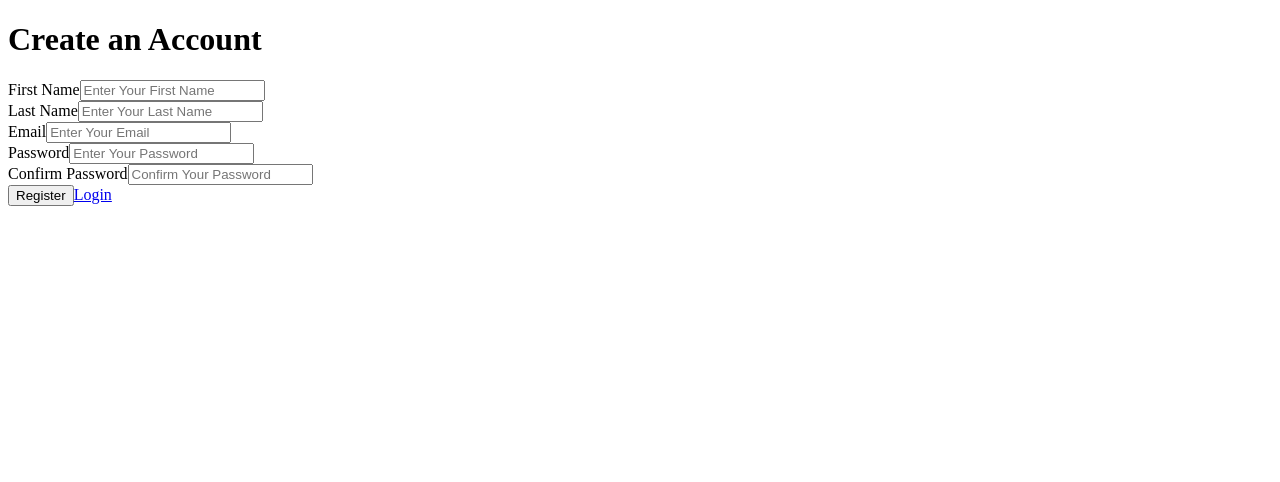
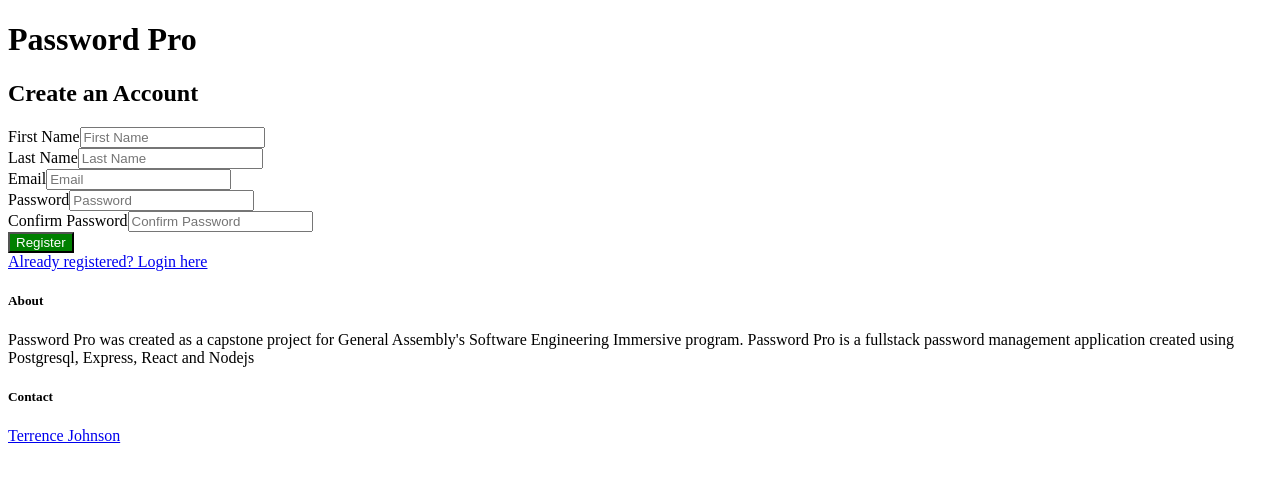
Before and after one commit to TCJohnson1/password_pro, a React (Create React App) app: page /register in a window 1280 px wide. Shown: the top 482 px of the page. Built offline with nearby package versions, Linux system fonts and the light colour scheme.

Commit message:
updated header and footer

```diff
--- a/src/components/Footer.jsx
+++ b/src/components/Footer.jsx
@@ -1,28 +1,28 @@
-// import React, { Component } from 'react'
-// import {BrowserRouter as Router, Link, Route, Switch} from 'react-router-dom'
+import React, { Component } from 'react'
+import {BrowserRouter as Router, Link, Route, Switch} from 'react-router-dom'
 
-// export default class Footer extends Component {
-//       render() {
-//             return (
-//                   <Footer className="page-footer">
-//                   <div className="container">
-//                         <div className="row">
-//                         <h5>About</h5>
-//                         <p>
-//                         Password Pro was created as a capstone project for General
-//                         Assembly's Software Engineering Immersive program. Password Pro is a fullstack password management application created using Postgresql, Express, React and Nodejs
-//                         </p>
-//                         </div>
-//                         <div>
-//                         <h5>Contact</h5>
-//                         <p>
-//                         <a href="https://www.linkedin.com/in/terrence-c-johnson2/">
-//                         Terrence Johnson
-//                         </a>
-//                         </p>
-//                         </div>
-//                   </div>
-//                   </Footer>
-//             )
-//       }
-// }
+export default class Footer extends Component {
+      render() {
+            return (
+                  <div className="page-footer">
+                  <div className="container">
+                        <div className="row">
+                        <h5>About</h5>
+                        <p>
+                        Password Pro was created as a capstone project for General
+                        Assembly's Software Engineering Immersive program. Password Pro is a fullstack password management application created using Postgresql, Express, React and Nodejs
+                        </p>
+                        </div>
+                        <div>
+                        <h5>Contact</h5>
+                        <p>
+                        <a href="https://www.linkedin.com/in/terrence-c-johnson2/">
+                        Terrence Johnson
+                        </a>
+                        </p>
+                        </div>
+                  </div>
+                  </div>
+            )
+      }
+}
--- a/src/components/Header.jsx
+++ b/src/components/Header.jsx
@@ -1,13 +1,17 @@
-// import React, { Component } from 'react'
-// import { BrowserRouter as Router, Link, Route, Switch } from "react-router-dom"
+import React, { Component } from 'react'
+import { BrowserRouter as Router, Link, Route, Switch } from "react-router-dom"
 
-// export default class Header extends Component {
+export default class Header extends Component {
 
-//       render() {
-//             return (
-//                   <div>
-
-//                   </div>
-//             )
-//       }
-// }
+      render() {
+            return (
+                  <div className="page-header">
+                  <div className="container">
+                        <div className="row">
+                        <h1>Password Pro</h1>
+                        </div>
+                  </div>
+                  </div>
+            )
+      }
+}
--- a/src/components/Login.jsx
+++ b/src/components/Login.jsx
@@ -45,7 +45,7 @@
             const {errorMessage} = this.state;
             return (
                   <div>
-                        <h1>Login</h1>
+                        <h2>Login</h2>
                         <div className="login-form">
                         <form onSubmit={this.handleLogin}>
                         {errorMessage && errorMessage.signInError &&(
@@ -57,7 +57,7 @@
                               type="email"
                               name="email"
                               id="email"
-                              placeholder="Provide an email address"
+                              placeholder="Email"
                               onChange={this.handleChange}
                               />
                         </div>
@@ -67,7 +67,7 @@
                               type="password"
                               name="password"
                               id="password"
-                              placeholder="Enter your password"
+                              placeholder="Password"
                               onChange={this.handleChange}
                               />
                         </div>
@@ -76,7 +76,9 @@
                               type="submit"
                               value="Login"
                               id="login"
+                              style={{backgroundColor: 'blue', color: 'white'}}
                               />
+                              <br></br>
                               <Link to="/register"
                               className="register-link">
                               Create Account
--- a/src/components/Register.jsx
+++ b/src/components/Register.jsx
@@ -58,7 +58,7 @@
             const {errorMessage, loginMessage, isSubmitted} = this.state
             return (
                   <div>
-                        <h1>Create an Account</h1>
+                        <h2>Create an Account</h2>
                         <div className="login-form">
                         <form onSubmit={this.registerUser}>
                         {errorMessage && errorMessage.signUpError ? (
@@ -77,7 +77,7 @@
                               type="first_name"
                               name="first_name"
                               id="first_name"
-                              placeholder="Enter Your First Name"
+                              placeholder="First Name"
                               onChange={this.handleChange}
                               />
                         </div>
@@ -87,7 +87,7 @@
                               type="last_name"
                               name="last_name"
                               id="last_name"
-                              placeholder="Enter Your Last Name"
+                              placeholder="Last Name"
                               onChange={this.handleChange}
                               />
                         </div>
@@ -97,7 +97,7 @@
                               type="email"
                               name="email"
                               id="email"
-                              placeholder="Enter Your Email"
+                              placeholder="Email"
                               onChange={this.handleChange}
                               />
                         </div>
@@ -107,7 +107,7 @@
                               type="password"
                               name="password"
                               id="password"
-                              placeholder="Enter Your Password"
+                              placeholder="Password"
                               onChange={this.handleChange}
                               />
                         </div>
@@ -117,7 +117,7 @@
                               type="password"
                               name="confirm_password"
                               id="password"
-                              placeholder="Confirm Your Password"
+                              placeholder="Confirm Password"
                               onChange={this.handleChange}
                               />
                         </div>
@@ -126,10 +126,12 @@
                               type="submit"
                               value="Register"
                               id="register"
+                              style={{backgroundColor: 'green', color: 'white'}}
                               />
+                              <br></br>
                               <Link to="/"
                               className="login-link">
-                              Login
+                              Already registered? Login here
                               </Link>
                         </div>
                         </form>
--- a/src/index.js
+++ b/src/index.js
@@ -4,10 +4,14 @@
 import { Provider } from 'react-redux';
 import store from './store/store';
 import reportWebVitals from './reportWebVitals';
+import Footer from './components/Footer';
+import Header from './components/Header';
 
 ReactDOM.render(
   <Provider store={store}>
+    <Header />
     <AppRouter />
+    <Footer />
   </Provider>,
   document.getElementById('root')
 );
--- a/src/router/AppRouter.js
+++ b/src/router/AppRouter.js
@@ -3,6 +3,7 @@
 import { Route, Switch, BrowserRouter } from 'react-router-dom';
 import Login from '../components/Login';
 import Register from '../components/Register';
+
 
 export default class AppRouter extends Component {
       render() {
```
